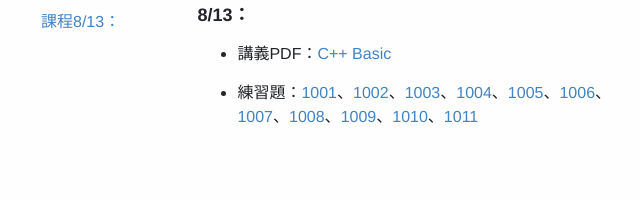
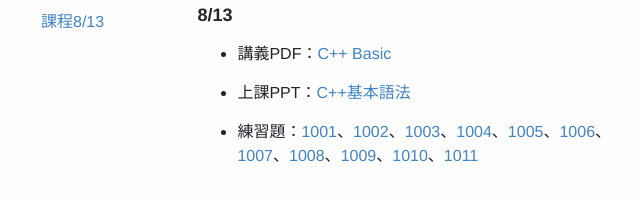
Before and after one commit to wulinginfor/wulinginfor.github.io, a plain HTML site: page index.html in a window 1280 px wide. Shown: the part 90-290 px from the top of the page, without its empty margins (294-934 px from the left). Drawn offline with nearby package versions, Linux system fonts and the light colour scheme; files that its build step writes are made by us from their sources.

Commit message:
Site updated: Thu 13 Aug 2020 11:09:52 PM CST

```diff
--- a/index.html
+++ b/index.html
@@ -16,14 +16,15 @@
       <div class="span3"><ul class="nav nav-list">
     <li class="sidebar-header-1"><a href="#武陵資訊讀書會">武陵資訊讀書會</a></li>
     <li class="sidebar-header-2"><a href="#課程">課程</a></li>
-    <li class="sidebar-header-3"><a href="#8/13：">8/13：</a></li>
+    <li class="sidebar-header-3"><a href="#8/13">8/13</a></li>
 </ul>
       </div>
       <div class="span9 main"><h1 id="武陵資訊讀書會"><a class="header-link" href="#武陵資訊讀書會"></a>武陵資訊讀書會</h1>
 <h2 id="課程"><a class="header-link" href="#課程"></a>課程</h2>
-<h3 id="8/13："><a class="header-link" href="#8/13："></a>8/13：</h3>
+<h3 id="8/13"><a class="header-link" href="#8/13"></a>8/13</h3>
 <ul class="list">
 <li>講義PDF：<a href="https://github.com/jayin92/wulingInfor/raw/master/C%2B%2BBasic/C%2B%2BBasic.pdf">C++ Basic</a></li>
+<li>上課PPT：<a href="https://github.com/jayin92/wulingInfor/raw/master/C%2B%2BBasic/C%E5%9F%BA%E6%9C%AC%E8%AA%9E%E6%B3%95.pptx">C++基本語法</a></li>
 <li>練習題：<a href="http://3dfa7fed3c4e.ngrok.io/problem/1001">1001</a>、<a href="http://3dfa7fed3c4e.ngrok.io/problem/1002">1002</a>、<a href="http://3dfa7fed3c4e.ngrok.io/problem/1003">1003</a>、<a href="http://3dfa7fed3c4e.ngrok.io/problem/1004">1004</a>、<a href="http://3dfa7fed3c4e.ngrok.io/problem/1005">1005</a>、<a href="http://3dfa7fed3c4e.ngrok.io/problem/1006">1006</a>、<a href="http://3dfa7fed3c4e.ngrok.io/problem/1007">1007</a>、<a href="http://3dfa7fed3c4e.ngrok.io/problem/1008">1008</a>、<a href="http://3dfa7fed3c4e.ngrok.io/problem/1009">1009</a>、<a href="http://3dfa7fed3c4e.ngrok.io/problem/1010">1010</a>、<a href="http://3dfa7fed3c4e.ngrok.io/problem/1011">1011</a></li>
 </ul>
       </div>
```
Also changed, not shown: 1 other file.
